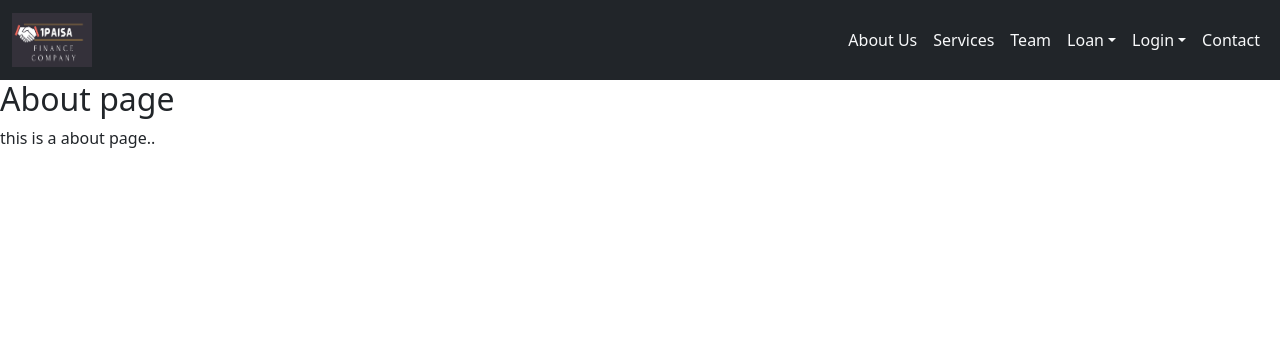
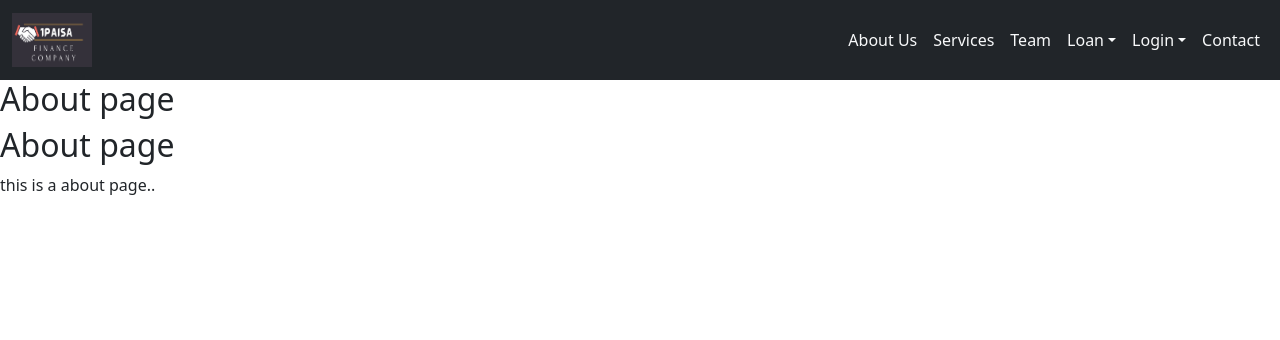
Before and after one commit to satyendrasingh8/1paisa.in, a PHP site: page /aboutUs.php in a window 1280 px wide. Shown: the top 340 px of the page. Run offline with PHP 8.4, Linux system fonts and the light colour scheme; some libraries are stand-ins or nearby versions.

Commit message:
rajj commitf

```diff
--- a/aboutUs.php
+++ b/aboutUs.php
@@ -2,7 +2,7 @@
 ?>
 <div class="sat-container">
     <h2>About page</h2>
-
+    <h2>About page</h2>
 this is a about page..
 </div>
 
```
